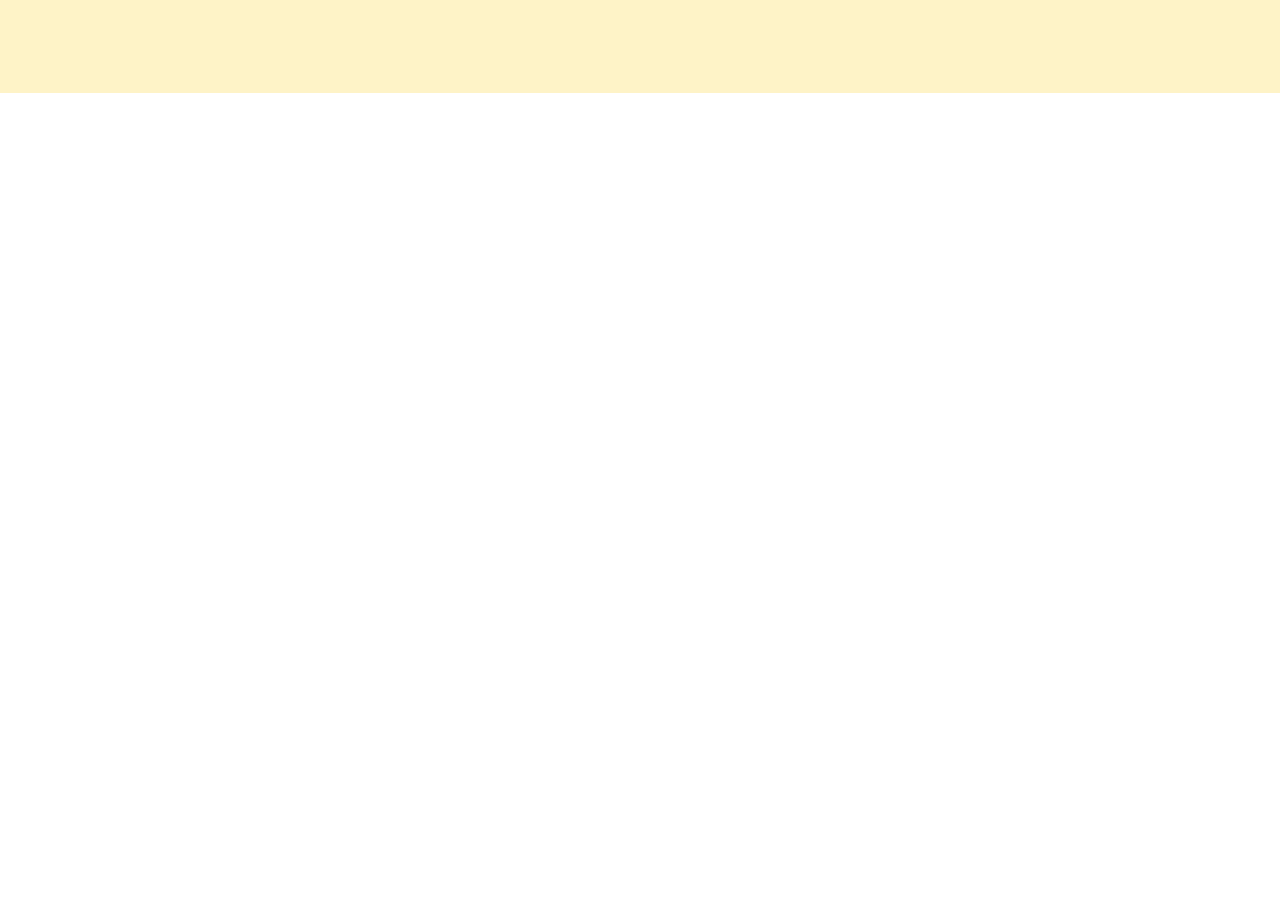
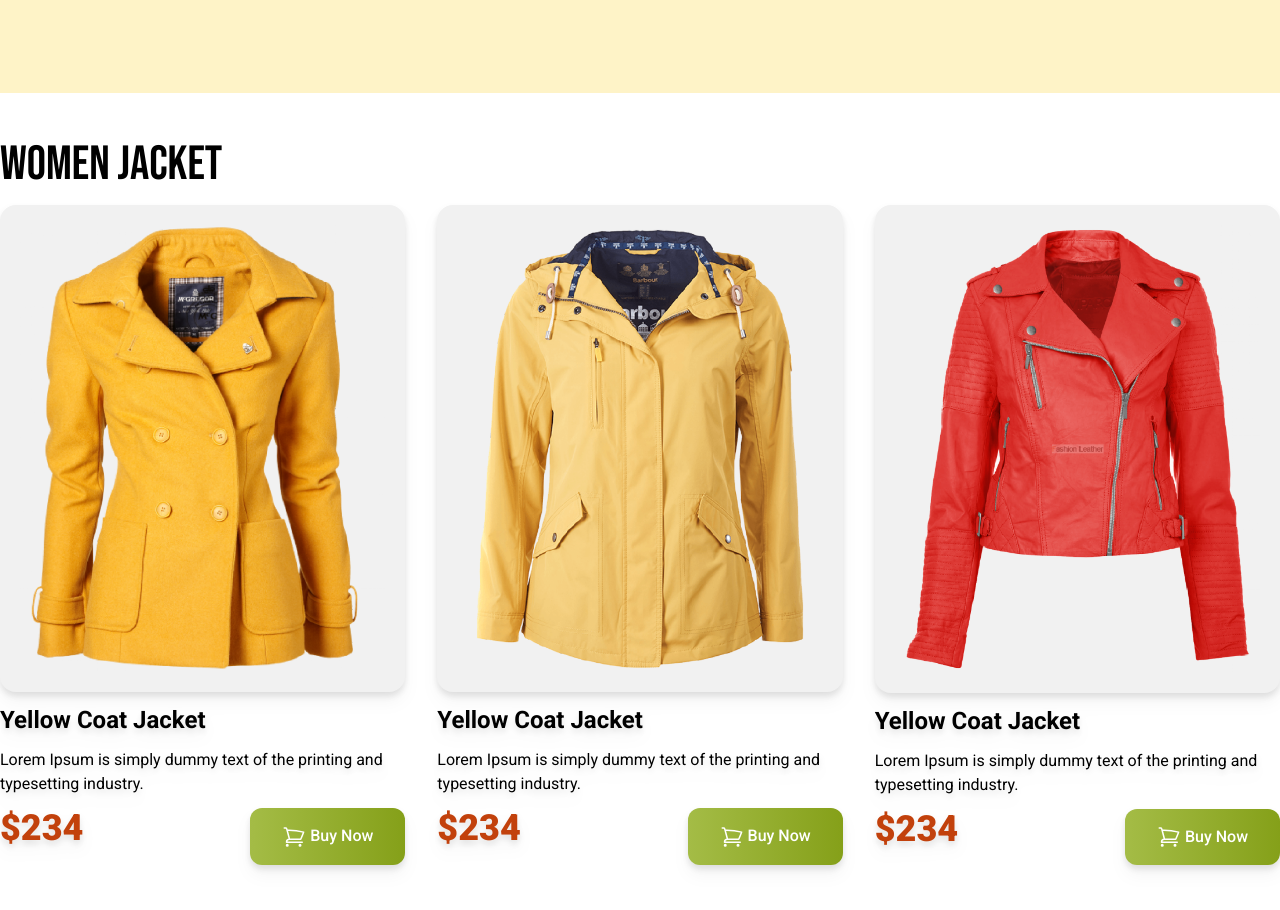
Before and after one commit to hqefahad/Penguin-Fashion, a plain HTML site: page index.html in a window 1280 px wide. Shown: the part 578-1488 px from the top of the page. Before the commit the page ends 800 px from the top, so only its background shows below. Drawn offline with nearby package versions, Linux system fonts and the light colour scheme.

Commit message:
women jacket part

```diff
--- a/index.html
+++ b/index.html
@@ -10,11 +10,16 @@
     <!-- font connect  -->
     <link rel="preconnect" href="https://fonts.googleapis.com">
     <link rel="preconnect" href="https://fonts.gstatic.com" crossorigin>
-    <link href="https://fonts.googleapis.com/css2?family=Bebas+Neue&display=swap" rel="stylesheet">
+    <link href="https://fonts.googleapis.com/css2?family=Bebas+Neue&family=Roboto:wght@400;500;700;900&display=swap"
+        rel="stylesheet">
 
     <style>
         .font-bebas {
             font-family: 'Bebas Neue', sans-serif;
+        }
+
+        .font-roboto {
+            font-family: 'Roboto', sans-serif;
         }
     </style>
     <title>Penguine Fashion</title>
@@ -49,7 +54,82 @@
             </div>
         </div>
     </header>
-    <main></main>
+
+    <main class="max-w-7xl mx-auto">
+        <section class="py-12">
+            <h class="text-5xl font-bebas ">Women Jacket</h>
+            <div class="font-roboto grid grid-cols-1 md:grid-cols-2 lg:grid-cols-3 gap-8 my-4">
+                <!-- Jacket 1  -->
+                <div class="space-y-3 drop-shadow-lg">
+                    <div class="bg-[#f1f1f1] p-5 rounded-2xl">
+                        <img src="images/jacket-1.png" alt="">
+                    </div>
+                    <h4 class="text-2xl font-bold">Yellow Coat Jacket</h4>
+                    <p>Lorem Ipsum is simply dummy text of the
+                        printing and typesetting industry.
+                    </p>
+                    <div class="flex justify-between">
+                        <h3 class="text-4xl font-black text-orange-700">$234</h3>
+                        <button
+                            class="py-4 px-8  bg-gradient-to-r from-[#A4BC46] to-[#85A019] rounded-xl text-white font-medium">
+                            <svg xmlns="http://www.w3.org/2000/svg" fill="none" viewBox="0 0 24 24" stroke-width="1.5"
+                                stroke="currentColor" class="w-6 h-6 inline">
+                                <path stroke-linecap="round" stroke-linejoin="round"
+                                    d="M2.25 3h1.386c.51 0 .955.343 1.087.835l.383 1.437M7.5 14.25a3 3 0 0 0-3 3h15.75m-12.75-3h11.218c1.121-2.3 2.1-4.684 2.924-7.138a60.114 60.114 0 0 0-16.536-1.84M7.5 14.25 5.106 5.272M6 20.25a.75.75 0 1 1-1.5 0 .75.75 0 0 1 1.5 0Zm12.75 0a.75.75 0 1 1-1.5 0 .75.75 0 0 1 1.5 0Z" />
+                            </svg>
+                            Buy Now</button>
+                    </div>
+
+                </div>
+
+                <!-- Jacket 2 -->
+                <div class="space-y-3 drop-shadow-lg">
+                    <div class="bg-[#f1f1f1] p-5 rounded-2xl">
+                        <img src="images/jacket-2.png" alt="">
+                    </div>
+                    <h4 class="text-2xl font-bold">Yellow Coat Jacket</h4>
+                    <p>Lorem Ipsum is simply dummy text of the
+                        printing and typesetting industry.
+                    </p>
+                    <div class="flex justify-between">
+                        <h3 class="text-4xl font-black text-orange-700">$234</h3>
+                        <button
+                            class="py-4 px-8  bg-gradient-to-r from-[#A4BC46] to-[#85A019] rounded-xl text-white font-medium">
+                            <svg xmlns="http://www.w3.org/2000/svg" fill="none" viewBox="0 0 24 24" stroke-width="1.5"
+                                stroke="currentColor" class="w-6 h-6 inline">
+                                <path stroke-linecap="round" stroke-linejoin="round"
+                                    d="M2.25 3h1.386c.51 0 .955.343 1.087.835l.383 1.437M7.5 14.25a3 3 0 0 0-3 3h15.75m-12.75-3h11.218c1.121-2.3 2.1-4.684 2.924-7.138a60.114 60.114 0 0 0-16.536-1.84M7.5 14.25 5.106 5.272M6 20.25a.75.75 0 1 1-1.5 0 .75.75 0 0 1 1.5 0Zm12.75 0a.75.75 0 1 1-1.5 0 .75.75 0 0 1 1.5 0Z" />
+                            </svg>
+                            Buy Now</button>
+                    </div>
+
+                </div>
+
+                <!-- Jakcet 3  -->
+                <div class="space-y-3 drop-shadow-lg">
+                    <div class="bg-[#f1f1f1] p-5 rounded-2xl">
+                        <img src="images/jacket-3.png" alt="">
+                    </div>
+                    <h4 class="text-2xl font-bold">Yellow Coat Jacket</h4>
+                    <p>Lorem Ipsum is simply dummy text of the
+                        printing and typesetting industry.
+                    </p>
+                    <div class="flex justify-between">
+                        <h3 class="text-4xl font-black text-orange-700">$234</h3>
+                        <button
+                            class="py-4 px-8  bg-gradient-to-r from-[#A4BC46] to-[#85A019] rounded-xl text-white font-medium">
+                            <svg xmlns="http://www.w3.org/2000/svg" fill="none" viewBox="0 0 24 24" stroke-width="1.5"
+                                stroke="currentColor" class="w-6 h-6 inline">
+                                <path stroke-linecap="round" stroke-linejoin="round"
+                                    d="M2.25 3h1.386c.51 0 .955.343 1.087.835l.383 1.437M7.5 14.25a3 3 0 0 0-3 3h15.75m-12.75-3h11.218c1.121-2.3 2.1-4.684 2.924-7.138a60.114 60.114 0 0 0-16.536-1.84M7.5 14.25 5.106 5.272M6 20.25a.75.75 0 1 1-1.5 0 .75.75 0 0 1 1.5 0Zm12.75 0a.75.75 0 1 1-1.5 0 .75.75 0 0 1 1.5 0Z" />
+                            </svg>
+                            Buy Now</button>
+                    </div>
+
+                </div>
+            </div>
+        </section>
+    </main>
     <footer></footer>
 </body>
 
```
